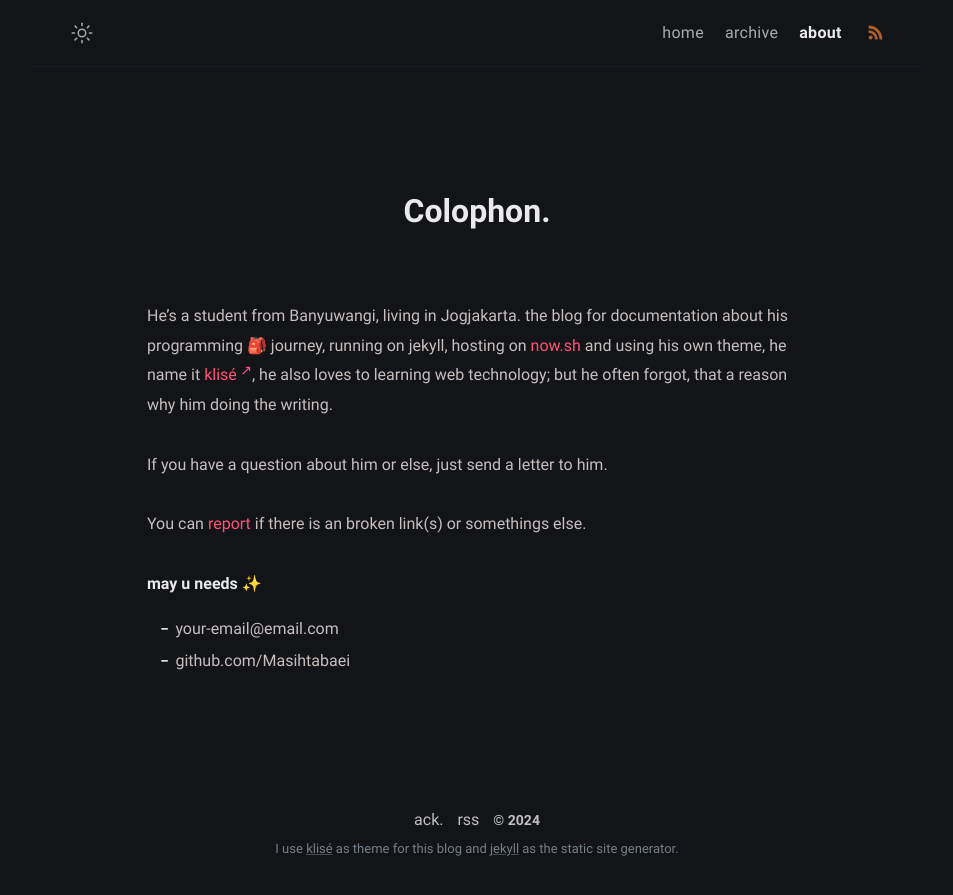
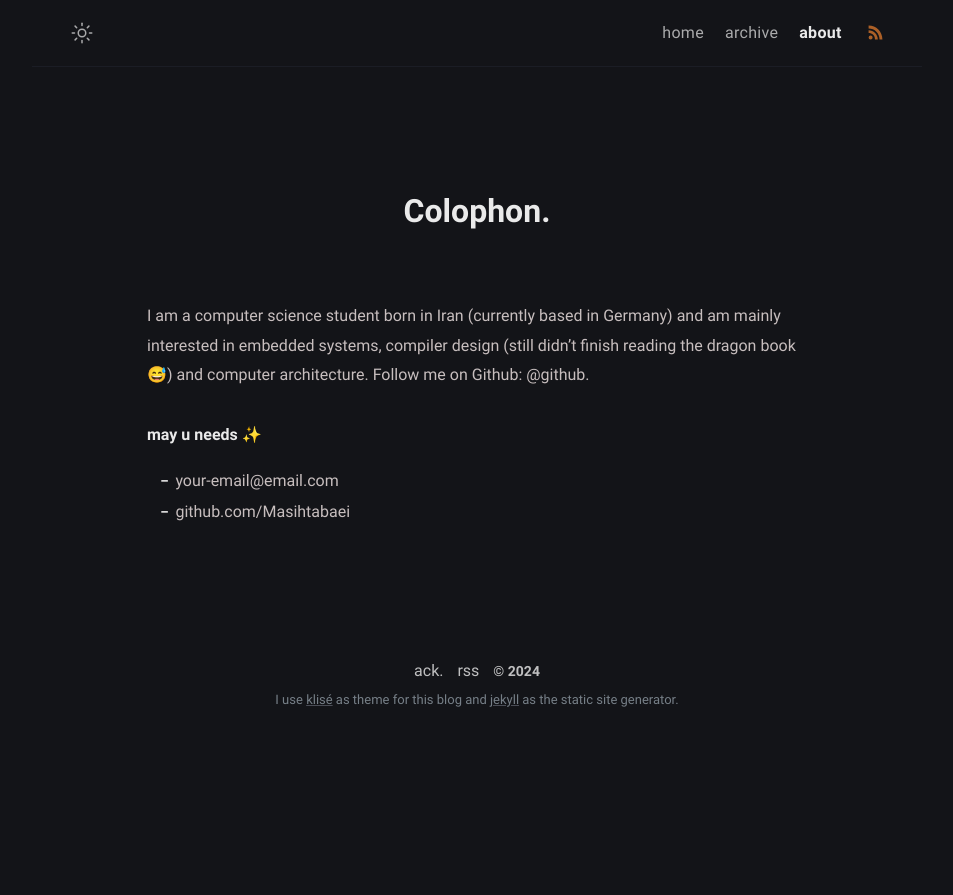
Before and after one commit to Masihtabaei/Masihtabaei.github.io, a Jekyll site: the page built from about.md, in a window 1280 px wide. Shown: the top 895 px of the page, without its empty margins (163-1116 px from the left). Built offline with Jekyll 4.4.1, drawn with Linux system fonts in a browser that asks for light colours.

Commit message:
Updated the about page

```diff
--- a/about.md
+++ b/about.md
@@ -6,11 +6,9 @@ excerpt: Hello peeps, I'm student of computer science from Banyuwangi, living in
 comments: false
 ---
 
-He's a student from Banyuwangi, living in Jogjakarta. the blog for documentation about his programming 🎒 journey, running on jekyll, hosting on [now.sh](http://now.sh) and using his own theme, he name it <a href="https://github.com/piharpi/jekyll-klise" target="_blank" rel="noopener">klisé</a>, he also loves to learning web technology; but he often forgot, that a reason why him doing the writing.
+I am a computer science student born in Iran (currently based in Germany) and am mainly interested in embedded systems, compiler design (still didn't finish reading the dragon book 😅) and computer architecture.
+Follow me on Github: @github.
 
-If you have a question about him or else, just send a letter to him.
-
-You can [report](http://github.com/piharpi/jekyll-klise/issues/new) if there is an broken link(s) or somethings else.
 
 **may u needs ✨**
 
```
